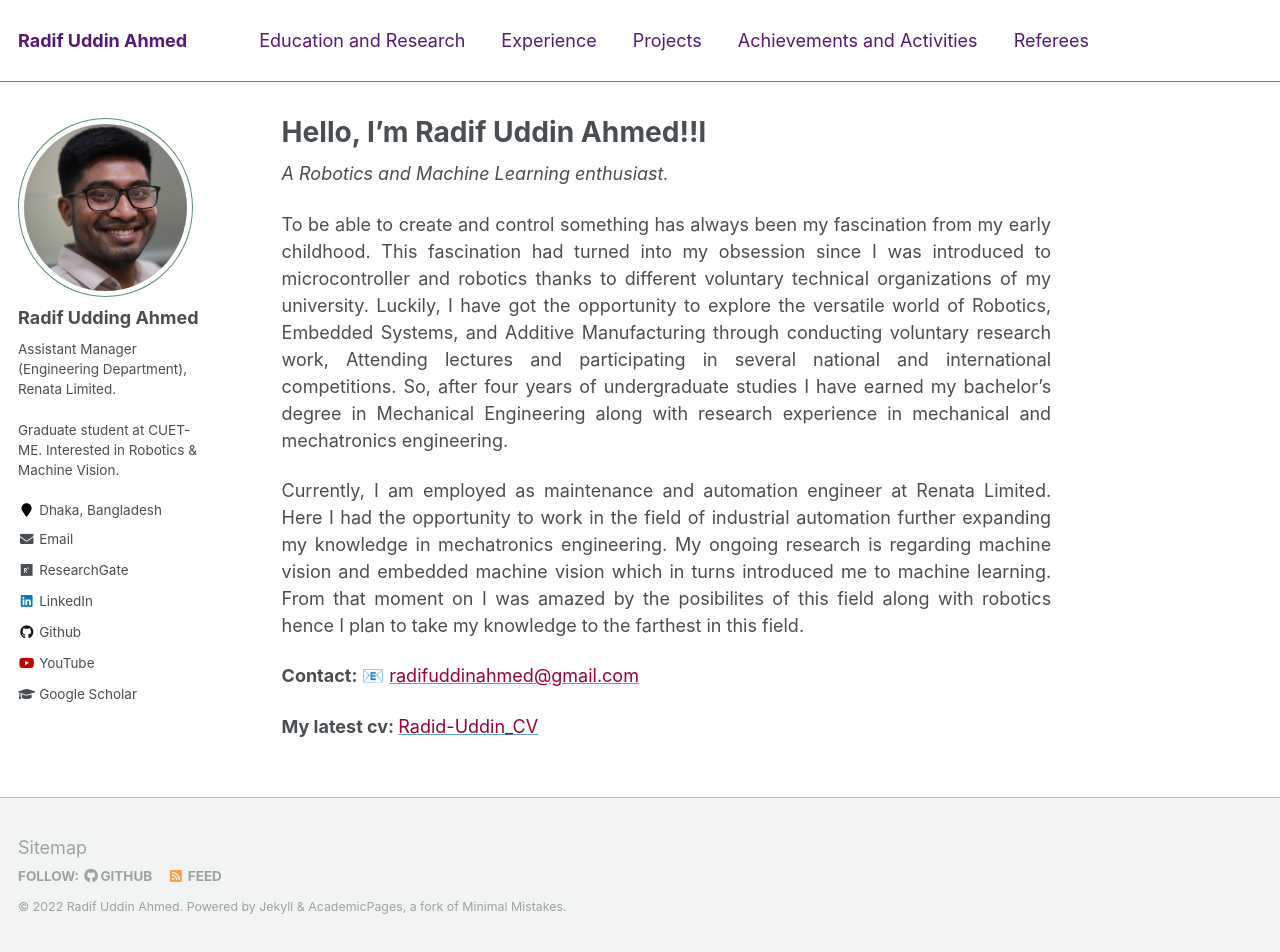
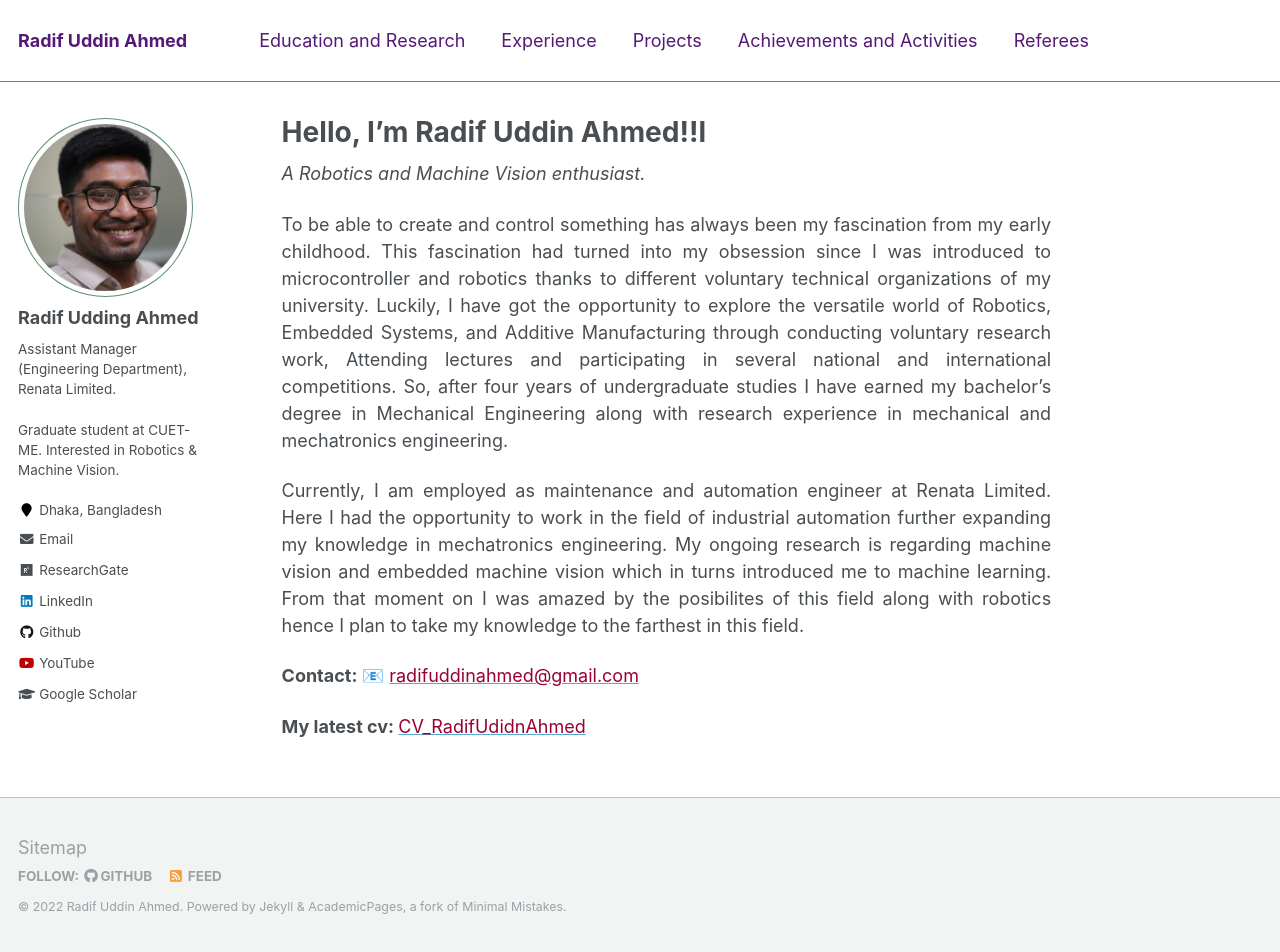
Before and after one commit to Radifuddinahmed/Radifuddinahmed.github.io, a Jekyll site: the page built from _pages/about.md, in a window 1280 px wide and 952 px high. Built offline with Jekyll 4.4.1, drawn with Linux system fonts in a browser that asks for light colours.

Commit message:
Update about.md

```diff
--- a/_pages/about.md
+++ b/_pages/about.md
@@ -13,7 +13,7 @@ redirect_from:
   <b><font color="red"><h2> (Under Construction)</h2></font></b>
 </p>
 -->
-*A Robotics and Machine Learning enthusiast.*
+*A Robotics and Machine Vision enthusiast.*
 
 <p align="justify">
 
@@ -28,4 +28,4 @@ Currently, I am employed as maintenance and automation engineer at Renata Limite
 
 <b>Contact: 📧</b> [<font color= "#990033" >radifuddinahmed@gmail.com</font>](radifuddinahmed@gmail.com)
 
-<b>My latest cv: </b> <a href="../files/CV_RadifUddinAhmed.pdf"><font color="#990033">Radid-Uddin_CV</font></a>
+<b>My latest cv: </b> <a href="../files/CV_RadifUddinAhmed.pdf"><font color="#990033">CV_RadifUdidnAhmed</font></a>
```
